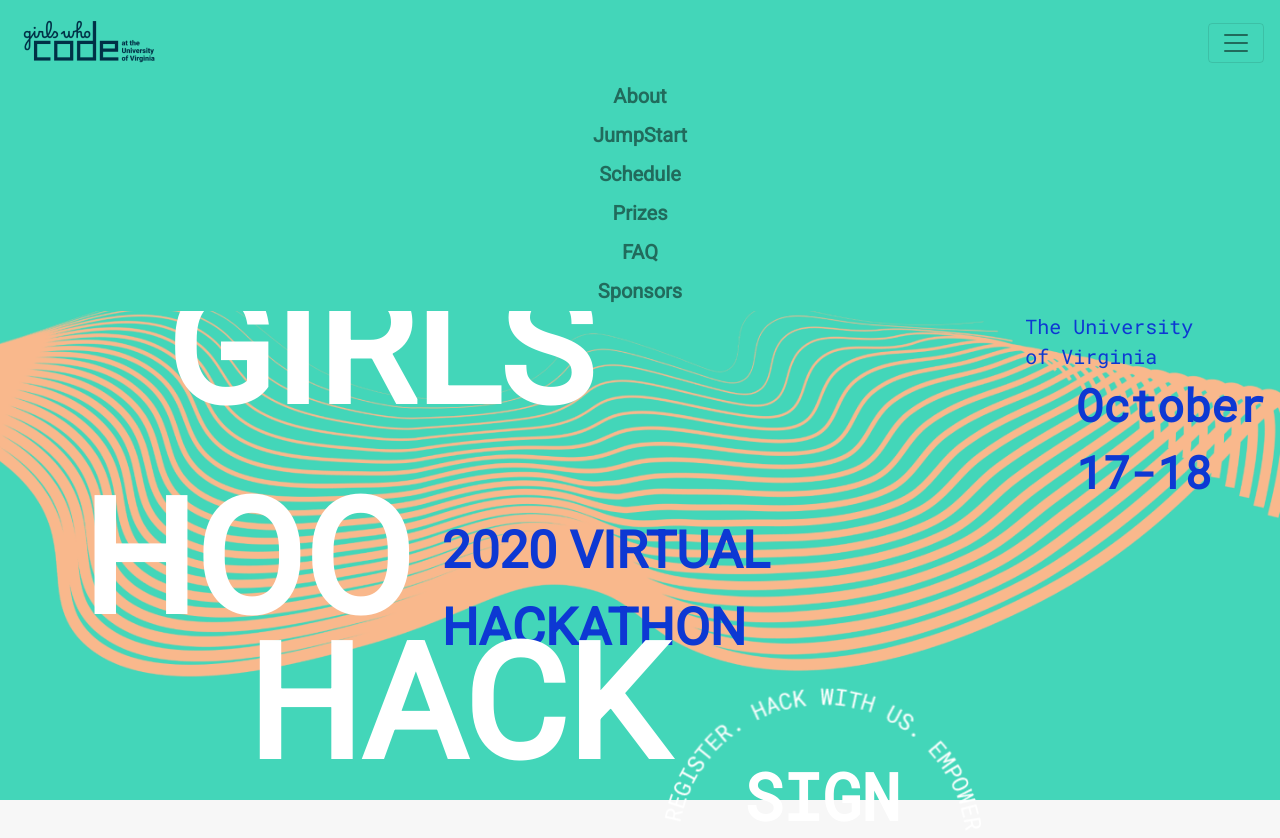
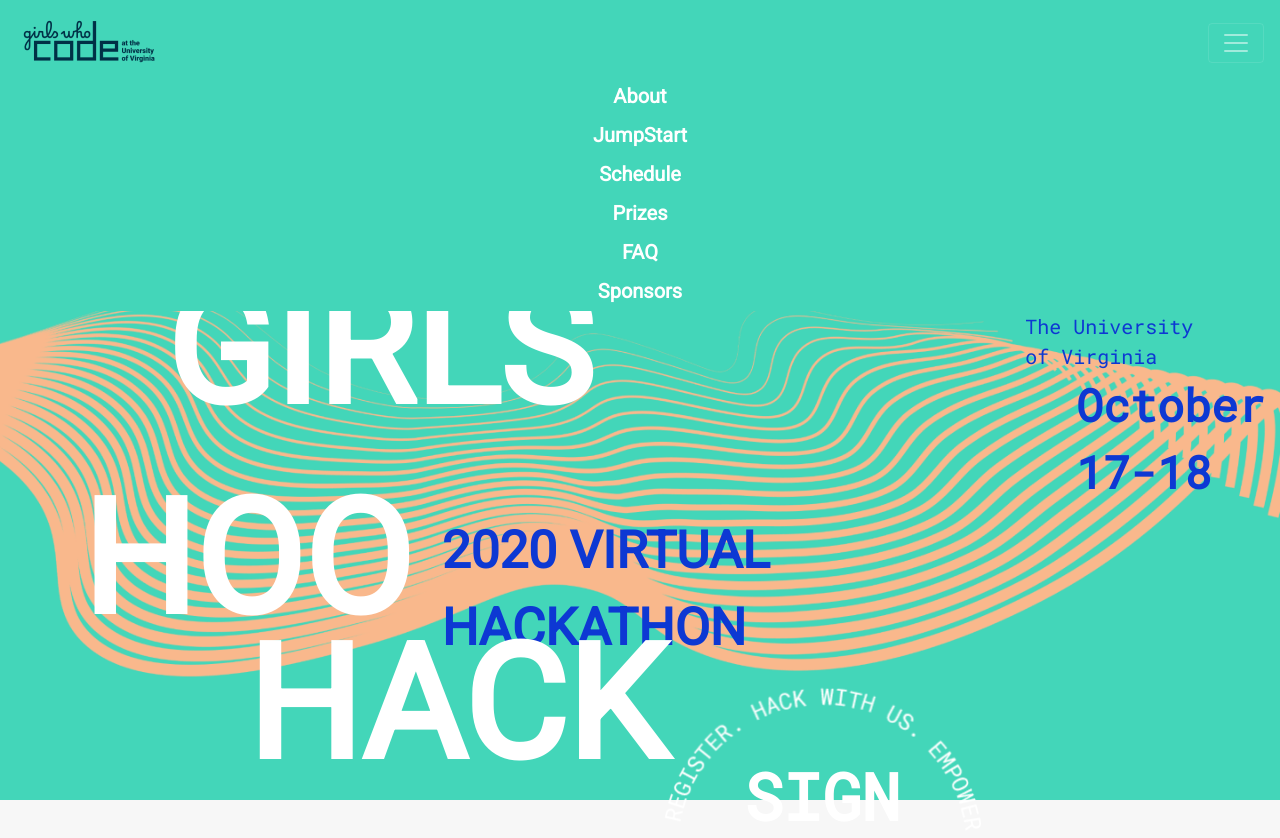
Before and after one commit to gwcuva/gwc-website, a Django app: page / in a window 1280 px wide, after a click that opens the changed part. Shown: the top 838 px of the page. Run offline with Django 3.2, Linux system fonts and the light colour scheme; some libraries are stand-ins or nearby versions.

Commit message:
link color

```diff
--- a/main/static/navBar/hackathon_style.css
+++ b/main/static/navBar/hackathon_style.css
@@ -459,6 +459,10 @@ color: #000000;
   padding-left: -10%;
 }
 
+.nav-link:hover{
+  color:#0D38D3;
+}
+
 .discord{
   padding-left: 3%;
 }
--- a/main/templates/navBar/hackathon.html
+++ b/main/templates/navBar/hackathon.html
@@ -27,7 +27,7 @@
     <header>
       <!-- nav bar -->
       <!-- TODO - add flags if time -->
-      <nav class="navbar sticky-top navbar-light my-nav">
+      <nav class="navbar sticky-top navbar-dark my-nav">
         <!-- TODO - make logo little bigger and fix placement -->
         <a class="navbar-brand" href="#"><img class = "nav-logo" src = "static/navBar/nav-logo.png"></a>
         <button class="navbar-toggler" type="button" data-toggle="collapse" data-target="#navbarSupportedContent" aria-controls="navbarSupportedContent" aria-expanded="false" aria-label="Toggle navigation">
@@ -41,22 +41,22 @@
             <!-- TODO -make collapse more appealing, make btn white like figma-->
             <!-- TODO - make items float left not center -->
             <li class="nav-item">
-            <a class="nav-link my-item" href="#my-about">About</a>
+            <a class="nav-link my-item text-white" href="#my-about">About</a>
           </li>
           <li class="nav-item">
-            <a class="nav-link my-item" href="#my-jumpstart">JumpStart</a>
+            <a class="nav-link my-item text-white" href="#my-jumpstart">JumpStart</a>
           </li>
           <li class="nav-item">
-            <a class="nav-link my-item" href="#my-schedule">Schedule</a>
+            <a class="nav-link my-item text-white" href="#my-schedule">Schedule</a>
           </li>
           <li class="nav-item">
-            <a class="nav-link my-item" href="#my-prizes">Prizes</a>
+            <a class="nav-link my-item text-white" href="#my-prizes">Prizes</a>
           </li>
           <li class="nav-item">
-            <a class="nav-link my-item" href="#my-FAQ">FAQ</a>
+            <a class="nav-link my-item text-white" href="#my-FAQ">FAQ</a>
           </li>
           <li class="nav-item">
-            <a class="nav-link my-item" href="#my-sponsors">Sponsors</a>
+            <a class="nav-link my-item text-white" href="#my-sponsors">Sponsors</a>
           </li>
           </ul>
         </div>
--- a/website/settings.py
+++ b/website/settings.py
@@ -55,6 +55,7 @@ MIDDLEWARE = [
 
 SECURE_PROXY_SSL_HEADER = ('HTTP_X_FORWARDED_PROTO', 'https')
 ## BEFORE DEVELOPING, CHANGE THIS TO FALSE
+
 SECURE_SSL_REDIRECT = False
 
 ROOT_URLCONF = 'website.urls'
```
